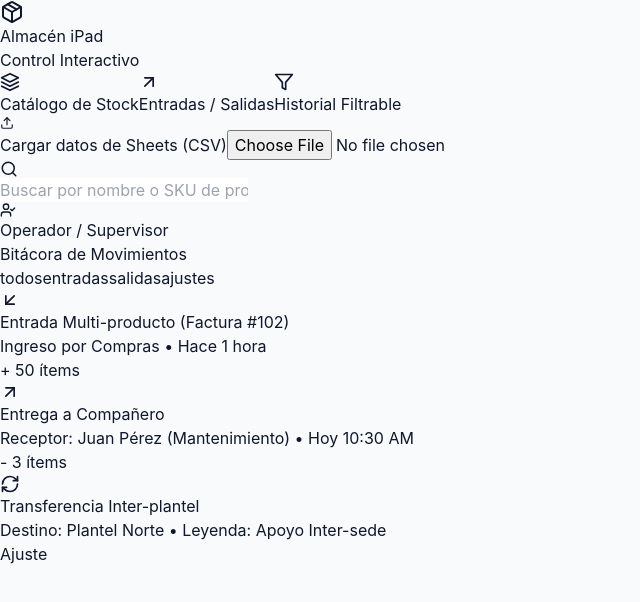
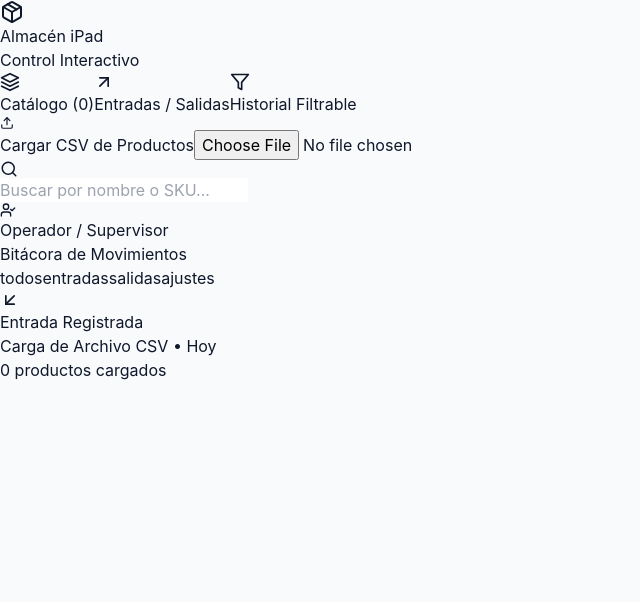
Before and after one commit to hectoraguilar-RG/almacen-ipad-app, a React (Vite) app: page / in a window 1280 px wide. Both pictures are taken after a click on the button "Historial Filtrable". Shown: the top 602 px of the page, without its empty margins (0-640 px from the left). Built offline with nearby package versions, Linux system fonts and the light colour scheme.

Commit message:
Update App.jsx

```diff
--- a/src/App.jsx
+++ b/src/App.jsx
@@ -7,14 +7,9 @@ export default function App() {
   const [filterType, setFilterType] = useState('todos');
   const [searchTerm, setSearchTerm] = useState('');
   const [selectedProduct, setSelectedProduct] = useState(null);
+  const [productos, setProductos] = useState([]);
 
-  // Lista de productos cargados desde CSV
-  const [productos, setProductos] = useState([
-    { sku: 'SKU-1001', nombre: 'Ejemplo Producto A', stock: 25, min: 5, cat: 'General' },
-    { sku: 'SKU-1002', nombre: 'Ejemplo Producto B', stock: 3, min: 10, cat: 'Material' }
-  ]);
-
-  // Manejo de lectura de tu archivo CSV de Google Sheets
+  // Procesador inteligente del CSV de tu Google Sheet
   const handleFileUpload = (e) => {
     const file = e.target.files[0];
     if (file) {
@@ -22,16 +17,35 @@ export default function App() {
         header: true,
         skipEmptyLines: true,
         complete: (results) => {
-          const parsedData = results.data.map((item, index) => ({
+          console.log("Datos del CSV:", results.data);
+          const parsedData = results.data.map((row, index) => {
+            // Obtener el valor buscando en varias posibles variaciones de nombres de columna
+            const keys = Object.keys(row);
+            const findValue = (possibleNames) => {
+              const matchedKey = keys.find(k => possibleNames.some(p => k.trim().toLowerCase().includes(p.toLowerCase())));
+              return matchedKey ? row[matchedKey] : null;
+            };
+
+            const skuVal = findValue(['sku', 'código', 'codigo', 'id', 'clave']) || `PROD-${index + 1}`;
+            const nombreVal = findValue(['producto', 'nombre', 'descripcion', 'descripción', 'artículo', 'articulo']) || `Producto ${index + 1}`;
+            const stockVal = parseInt(findValue(['stock', 'existencia', 'existencias', 'cantidad', 'saldo', 'total']) || 0);
+            const minVal = parseInt(findValue(['mínimo', 'minimo', 'min']) || 5);
+            const catVal = findValue(['categoría', 'categoria', 'departamento', 'familia']) || 'General';
+
+            return {
               id: index + 1,
-            sku: item.SKU || item.Código || item.Codigo || `SKU-${index + 1}`,
-            nombre: item.Producto || item.Nombre || item.Descripción || 'Sin nombre',
-            stock: parseInt(item.Stock || item.Cantidad || item.Existencias || 0),
-            min: parseInt(item['Stock Mínimo'] || item.Minimo || 5),
-            cat: item.Categoría || item.Categoria || 'General'
-          }));
+              sku: String(skuVal),
+              nombre: String(nombreVal),
+              stock: isNaN(stockVal) ? 0 : stockVal,
+              min: isNaN(minVal) ? 5 : minVal,
+              cat: String(catVal)
+            };
+          });
+
           setProductos(parsedData);
-          if(parsedData.length > 0) setSelectedProduct(parsedData[0]);
+          if (parsedData.length > 0) {
+            setSelectedProduct(parsedData[0]);
+          }
         }
       });
     }
@@ -44,7 +58,7 @@ export default function App() {
 
   return (
     <div className="flex h-screen bg-slate-100 font-sans text-slate-800">
-      {/* Sidebar Lateral Adaptado para iPad */}
+      {/* Sidebar Lateral para iPad */}
       <aside className="w-72 bg-slate-900 text-white flex flex-col p-6 justify-between shadow-xl">
         <div>
           <div className="flex items-center gap-3 mb-8">
@@ -61,7 +75,7 @@ export default function App() {
             <button
               onClick={() => setActiveTab('catalogo')}
               className={`w-full text-left px-4 py-3 rounded-xl font-medium flex items-center gap-3 transition ${activeTab === 'catalogo' ? 'bg-blue-600 text-white shadow-lg shadow-blue-600/30' : 'text-slate-400 hover:bg-slate-800 hover:text-white'}`}>
-              <Layers size={20} /> Catálogo de Stock
+              <Layers size={20} /> Catálogo ({productos.length})
             </button>
             <button
               onClick={() => setActiveTab('movimiento')}
@@ -76,10 +90,10 @@ export default function App() {
           </nav>
         </div>
 
-        {/* Carga Rápida de CSV de Google Sheets */}
+        {/* Cargar CSV */}
         <div className="bg-slate-800 p-4 rounded-xl border border-slate-700">
           <label className="text-xs text-slate-300 font-semibold mb-2 block flex items-center gap-2">
-            <Upload size={14} /> Cargar datos de Sheets (CSV)
+            <Upload size={14} /> Cargar CSV de Productos
           </label>
           <input
             type="file"
@@ -90,15 +104,14 @@ export default function App() {
         </div>
       </aside>
 
-      {/* Area de Trabajo Principal */}
+      {/* Panel Principal */}
       <main className="flex-1 overflow-hidden flex flex-col">
-        {/* Header Superior con Buscador */}
         <header className="bg-white border-b border-slate-200 px-8 py-4 flex justify-between items-center">
           <div className="relative w-96">
             <Search className="absolute left-3 top-2.5 text-slate-400" size={18} />
             <input
               type="text"
-              placeholder="Buscar por nombre o SKU de producto..."
+              placeholder="Buscar por nombre o SKU..."
               value={searchTerm}
               onChange={(e) => setSearchTerm(e.target.value)}
               className="w-full pl-10 pr-4 py-2 bg-slate-100 border border-slate-200 rounded-xl text-sm focus:outline-none focus:ring-2 focus:ring-blue-500"
@@ -109,14 +122,23 @@ export default function App() {
           </div>
         </header>
 
-        {/* Vista del Catálogo en Split View iPad */}
         {activeTab === 'catalogo' && (
           <div className="flex-1 flex overflow-hidden p-6 gap-6">
-            {/* Lista de Productos (Izquierda) */}
+            {productos.length === 0 ? (
+              <div className="w-full h-full flex flex-col items-center justify-center bg-white rounded-2xl border border-dashed border-slate-300 p-8 text-center">
+                <Upload size={48} className="text-blue-500 mb-4" />
+                <h3 className="text-lg font-bold text-slate-800">Carga tu archivo CSV</h3>
+                <p className="text-sm text-slate-500 max-w-sm mt-1">
+                  Usa el botón "Cargar CSV" del menú lateral para importar tu lista de productos de Google Sheets.
+                </p>
+              </div>
+            ) : (
+              <>
+                {/* Lista de Productos */}
                 <div className="w-1/2 overflow-y-auto space-y-3 pr-2">
                   {filteredProducts.map(p => (
                     <div
-                  key={p.sku}
+                      key={p.sku + p.id}
                       onClick={() => setSelectedProduct(p)}
                       className={`p-4 rounded-2xl bg-white border transition cursor-pointer flex justify-between items-center ${selectedProduct?.sku === p.sku ? 'border-blue-500 ring-2 ring-blue-500/20 shadow-md' : 'border-slate-200 hover:border-slate-300'}`}>
                       <div>
@@ -138,7 +160,7 @@ export default function App() {
                   ))}
                 </div>
 
-            {/* Ficha Interactiva Detallada (Derecha) */}
+                {/* Detalle del Producto */}
                 <div className="w-1/2 bg-white rounded-2xl border border-slate-200 p-6 flex flex-col justify-between shadow-sm">
                   {selectedProduct ? (
                     <div>
@@ -154,29 +176,27 @@ export default function App() {
                         </div>
                       </div>
 
-                  <h4 className="font-bold text-sm text-slate-700 mb-3">Historial del Producto</h4>
+                      <h4 className="font-bold text-sm text-slate-700 mb-3">Historial Individual del Producto</h4>
                       <div className="space-y-2">
                         <div className="p-3 bg-slate-50 rounded-xl text-xs flex justify-between items-center border">
-                      <span className="flex items-center gap-2 font-medium"><ArrowDownLeft className="text-green-500" size={16}/> Entrada por compra</span>
-                      <span className="font-mono font-bold text-green-600">+10</span>
-                    </div>
-                    <div className="p-3 bg-slate-50 rounded-xl text-xs flex justify-between items-center border">
-                      <span className="flex items-center gap-2 font-medium"><ArrowUpRight className="text-blue-500" size={16}/> Salida asignada a personal</span>
-                      <span className="font-mono font-bold text-blue-600">-2</span>
+                          <span className="flex items-center gap-2 font-medium"><ArrowDownLeft className="text-green-500" size={16}/> Carga Inicial de Registro</span>
+                          <span className="font-mono font-bold text-green-600">+{selectedProduct.stock}</span>
                         </div>
                       </div>
                     </div>
                   ) : (
                     <div className="h-full flex flex-col items-center justify-center text-slate-400">
                       <Package size={48} className="mb-2 text-slate-300" />
-                  <p className="text-sm">Selecciona un producto de la izquierda para ver su detalle</p>
+                      <p className="text-sm">Selecciona un producto de la lista izquierda</p>
                     </div>
                   )}
                 </div>
+              </>
+            )}
           </div>
         )}
 
-        {/* Vista del Historial Filtrable */}
+        {/* Historial General */}
         {activeTab === 'historial' && (
           <div className="p-6 overflow-y-auto flex-1">
             <div className="flex items-center justify-between mb-6">
@@ -198,31 +218,11 @@ export default function App() {
                 <div className="flex items-center gap-4">
                   <div className="p-2.5 bg-green-100 text-green-700 rounded-xl"><ArrowDownLeft size={20} /></div>
                   <div>
-                    <h4 className="font-bold text-sm">Entrada Multi-producto (Factura #102)</h4>
-                    <p className="text-xs text-slate-500">Ingreso por Compras • Hace 1 hora</p>
+                    <h4 className="font-bold text-sm">Entrada Registrada</h4>
+                    <p className="text-xs text-slate-500">Carga de Archivo CSV • Hoy</p>
                   </div>
                 </div>
-                <span className="text-xs font-bold bg-green-50 text-green-700 border border-green-200 px-3 py-1 rounded-full">+ 50 ítems</span>
-              </div>
-              <div className="p-4 flex justify-between items-center hover:bg-slate-50">
-                <div className="flex items-center gap-4">
-                  <div className="p-2.5 bg-blue-100 text-blue-700 rounded-xl"><ArrowUpRight size={20} /></div>
-                  <div>
-                    <h4 className="font-bold text-sm">Entrega a Compañero</h4>
-                    <p className="text-xs text-slate-500">Receptor: Juan Pérez (Mantenimiento) • Hoy 10:30 AM</p>
-                  </div>
-                </div>
-                <span className="text-xs font-bold bg-blue-50 text-blue-700 border border-blue-200 px-3 py-1 rounded-full">- 3 ítems</span>
-              </div>
-              <div className="p-4 flex justify-between items-center hover:bg-slate-50">
-                <div className="flex items-center gap-4">
-                  <div className="p-2.5 bg-amber-100 text-amber-700 rounded-xl"><RefreshCw size={20} /></div>
-                  <div>
-                    <h4 className="font-bold text-sm">Transferencia Inter-plantel</h4>
-                    <p className="text-xs text-slate-500">Destino: Plantel Norte • Leyenda: Apoyo Inter-sede</p>
-                  </div>
-                </div>
-                <span className="text-xs font-bold bg-amber-50 text-amber-700 border border-amber-200 px-3 py-1 rounded-full">Ajuste</span>
+                <span className="text-xs font-bold bg-green-50 text-green-700 border border-green-200 px-3 py-1 rounded-full">{productos.length} productos cargados</span>
               </div>
             </div>
           </div>
```
Lines whose indentation alone changed are shown as unchanged.
